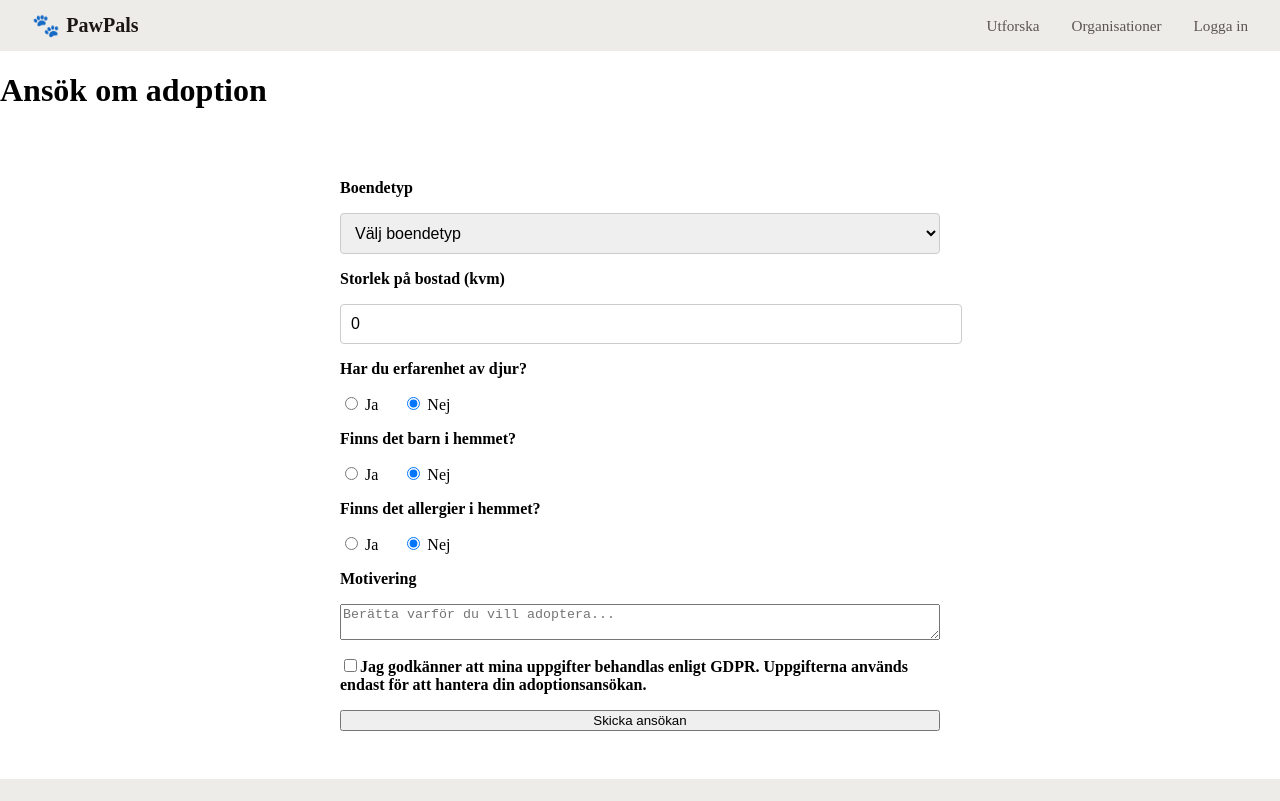
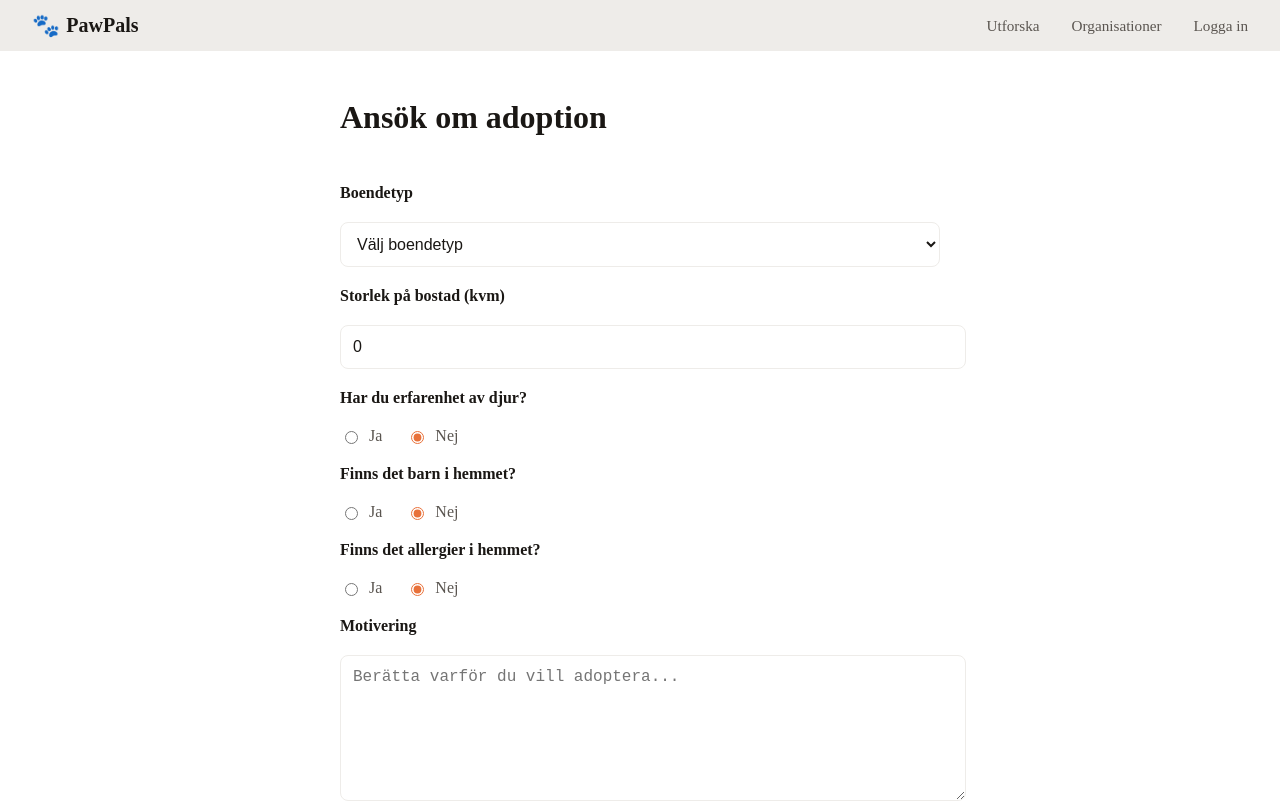
Before and after one commit to PawPatrol-2/Pawpals, a React (Vite) app: page /ansok in a window 1280 px wide. Shown: the top 801 px of the page. Built offline with nearby package versions, Linux system fonts and the light colour scheme.

Commit message:
css styling

```diff
--- a/src/pages/ApplyPage.module.css
+++ b/src/pages/ApplyPage.module.css
@@ -1,10 +1,19 @@
+.pageTitle {
+  font-size: 2rem;
+  font-weight: 700;
+  color: #1a1714;
+  max-width: 600px;
+  margin: 48px auto 0 auto;
+  padding: 0 24px;
+}
+
 .form {
   max-width: 600px;
   margin: 0 auto;
   padding: 48px 24px;
   display: flex;
   flex-direction: column;
-  gap: 16px;
+  gap: 20px;
 }
 
 .housingType,
@@ -12,15 +21,31 @@
 .formLabel {
   font-size: 1rem;
   font-weight: 600;
+  color: #1a1714;
 }
 
 .formHousetype,
-.formInput {
-  padding: 10px;
-  border: 1px solid #ccc;
-  border-radius: 4px;
+.formInput,
+.formTextarea {
+  padding: 12px;
+  border: 1px solid #eeece9;
+  border-radius: 8px;
   font-size: 1rem;
   width: 100%;
+  color: #1a1714;
+  background-color: #ffffff;
+}
+
+.formHousetype:focus,
+.formInput:focus,
+.formTextarea:focus {
+  outline: none;
+  border-color: #e8713a;
+}
+
+.formTextarea {
+  min-height: 120px;
+  resize: vertical;
 }
 
 .radioGroup {
@@ -28,10 +53,44 @@
   gap: 24px;
 }
 
-.clickable {
+.radioGroup label {
+  display: flex;
+  align-items: center;
+  gap: 8px;
+  color: #5a5550;
   cursor: pointer;
 }
 
-.clickable:hover {
-  opacity: 0.8;
+.radioGroup input[type="radio"] {
+  accent-color: #e8713a;
 }
+
+.gdprConsent {
+  display: flex;
+  align-items: flex-start;
+  gap: 12px;
+  background-color: #fdf0ea;
+  padding: 16px;
+  border-radius: 8px;
+}
+
+.gdprConsent input[type="checkbox"] {
+  accent-color: #e8713a;
+  margin-top: 3px;
+}
+
+.submitButton {
+  background-color: #e8713a;
+  color: #ffffff;
+  border: none;
+  padding: 14px 24px;
+  border-radius: 8px;
+  font-size: 1rem;
+  font-weight: 600;
+  cursor: pointer;
+  width: 100%;
+}
+
+.submitButton:hover {
+  background-color: #c95e28;
+}
--- a/src/pages/ApplyPage.tsx
+++ b/src/pages/ApplyPage.tsx
@@ -27,7 +27,7 @@ const ApplyPage = () => {
 
   return (
     <main>
-      <h1>Ansök om adoption</h1>
+      <h1 className={styles.pageTitle}>Ansök om adoption</h1>
       <form className={styles.form}>
         <label className={styles.housingType}>Boendetyp</label>
         <select
```
Also changed, not shown: 1 other file (tests, documents, lock files or other folders).
